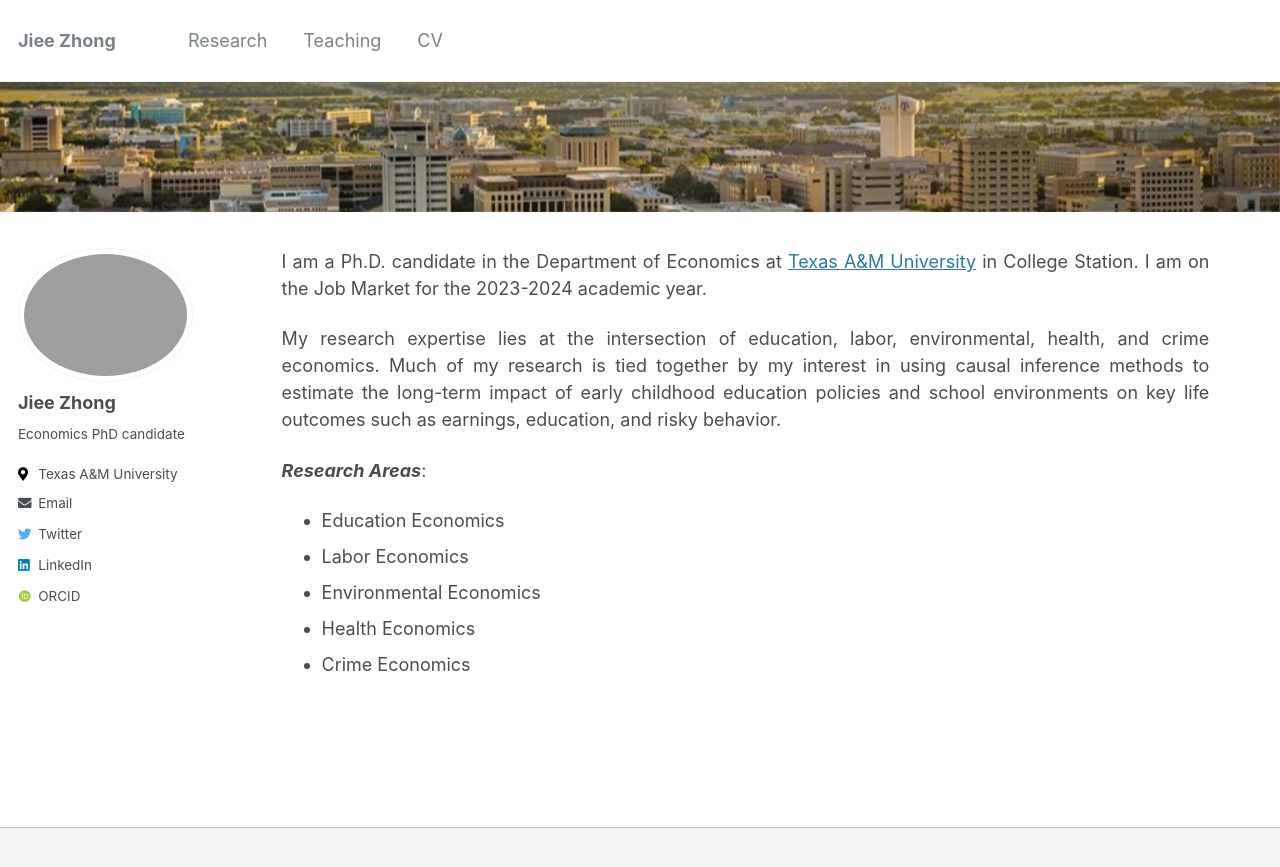
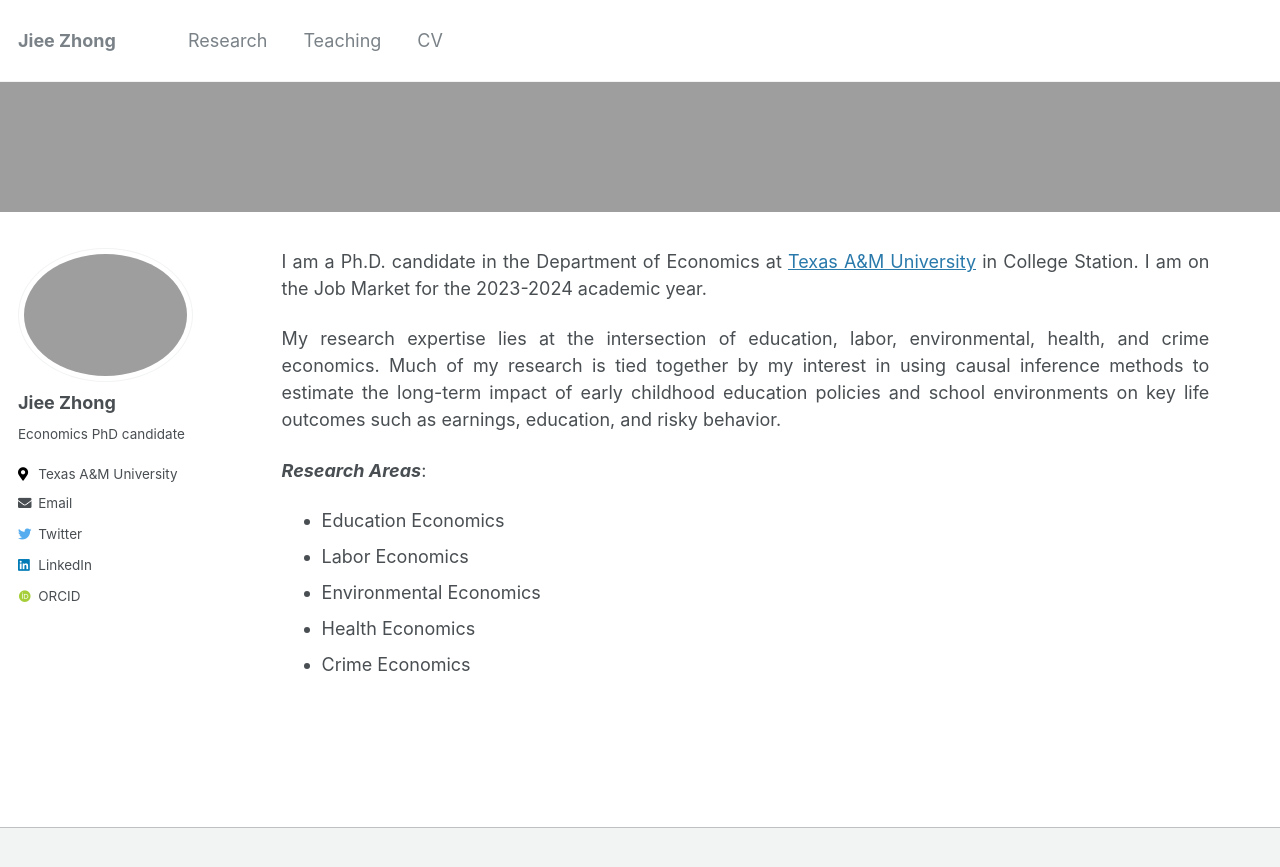
Before and after one commit to jieezhong/jieezhong.github.io, a Jekyll site: the page built from _pages/about.md, in a window 1280 px wide. Shown: the top 867 px of the page. Built offline with Jekyll 4.4.1, drawn with Linux system fonts in a browser that asks for light colours; some web fonts are replaced.

Commit message:
Update about.md

```diff
--- a/_pages/about.md
+++ b/_pages/about.md
@@ -2,7 +2,7 @@
 permalink: /
 title: " "
 header:
-  overlay_image: TAMU.jpg
+  overlay_image: beach_oregon.jpg
 ---
 
 I am a Ph.D. candidate in the Department of Economics at [Texas A&M University](https://liberalarts.tamu.edu/economics/) in College Station. I am on the Job Market for the 2023-2024 academic year.
```
